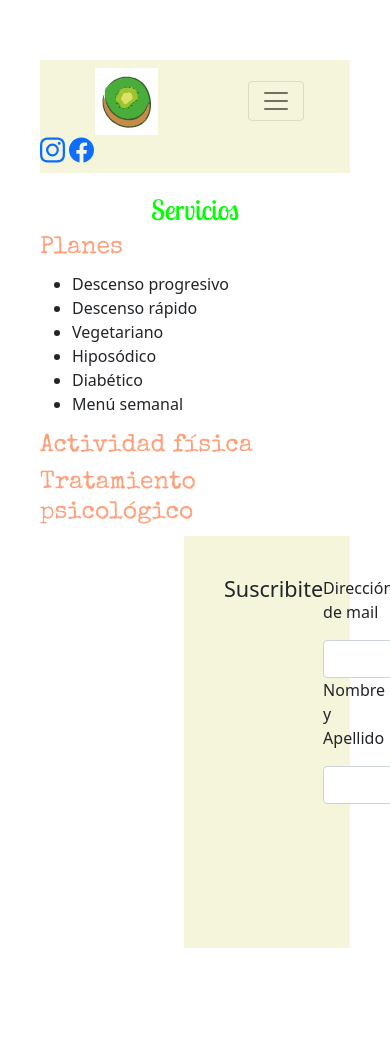
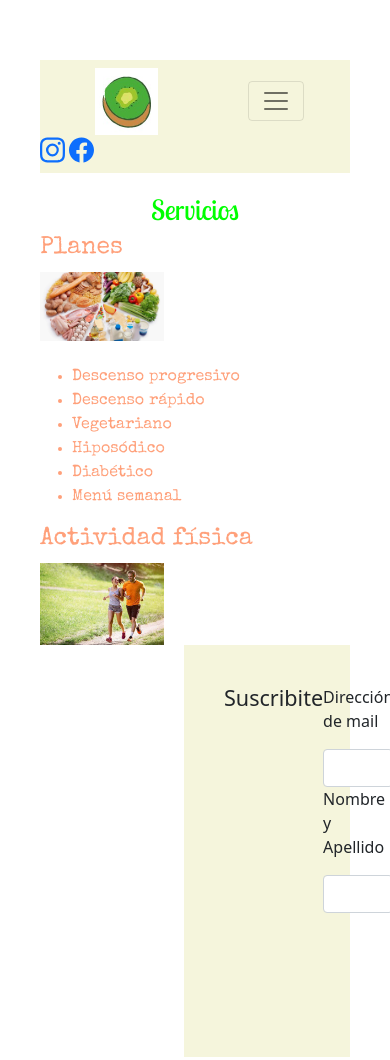
Before and after one commit to pcaneva/proyecto-final, a website: page servicios.html in a window 390 px wide. Shown: the top 1060 px of the page. Before the commit the page ends 988 px from the top, so only its background shows below. Drawn offline with nearby package versions, Linux system fonts and the light colour scheme.

Commit message:
agrego imagenes a los html

```diff
--- a/servicios.html
+++ b/servicios.html
@@ -81,18 +81,20 @@
     <h1 class="titulo-principal">Servicios</h1>
 
     <h2 class="titulo-secundario">Planes</h2>
-    <ul>
-    <li>Descenso progresivo</li>
-    <li>Descenso rápido</li>
-    <li>Vegetariano</li>
-    <li>Hiposódico</li>
-    <li>Diabético</li>
-    <li>Menú semanal</li>
-    </ul>
+    <img src="./Img/servicio/alimentacion_saludable.jpg" alt="Grupo de alimentos" width="40%" justi>
+    <br>
+    <br>
+<ul>
+    <li class="titulo-secundario"> Descenso progresivo</li>
+    <li class="titulo-secundario">Descenso rápido</li>
+    <li class="titulo-secundario">Vegetariano</li>
+    <li class="titulo-secundario">Hiposódico</li>
+    <li class="titulo-secundario" >Diabético</li>
+    <li class="titulo-secundario">Menú semanal</li>
+</ul>
+    <h2 class="titulo-secundario">Actividad física</h2>
+    <img src="./Img/servicio/actividad-aire-libre.jpg" alt="Pareja haciendo actividad física al aire libre" width="40%">
 
-    <h2 class="titulo-secundario">Actividad física</h2>
-
-    <h2 class="titulo-secundario">Tratamiento psicológico</h2>
 </section>
 <footer class="footer-conteiner">
     <div class="section3">
```
Also changed, not shown: index.html (+4 -4 lines), novedades.html (+5 -6 lines), Img/mifoto.jpg (added), Img/novedades/ejercicio-en-casa.jpg (added), Img/servicio/actividad-aire-libre.jpg (added), Img/servicio/alimentacion_saludable.jpg (added), 1 other file.
